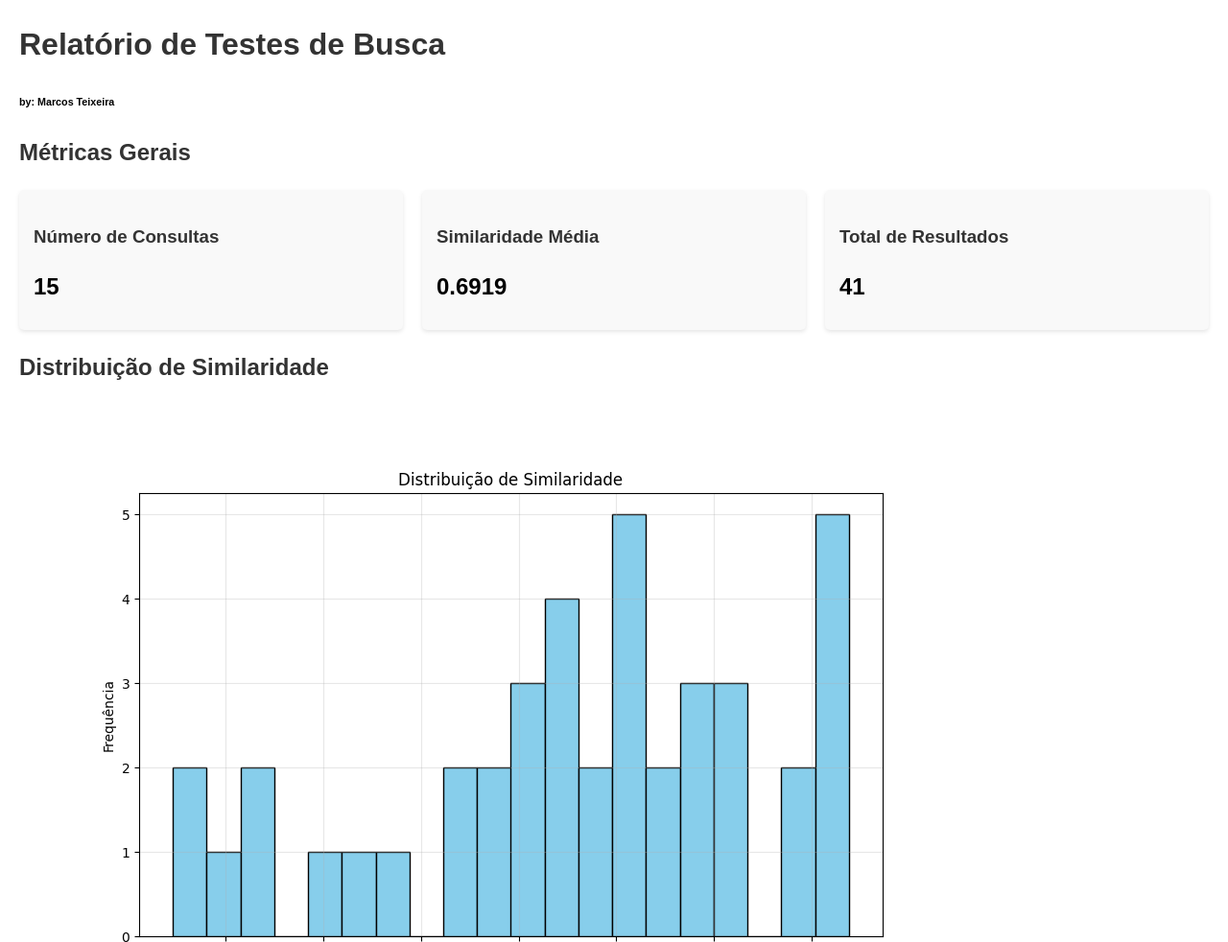
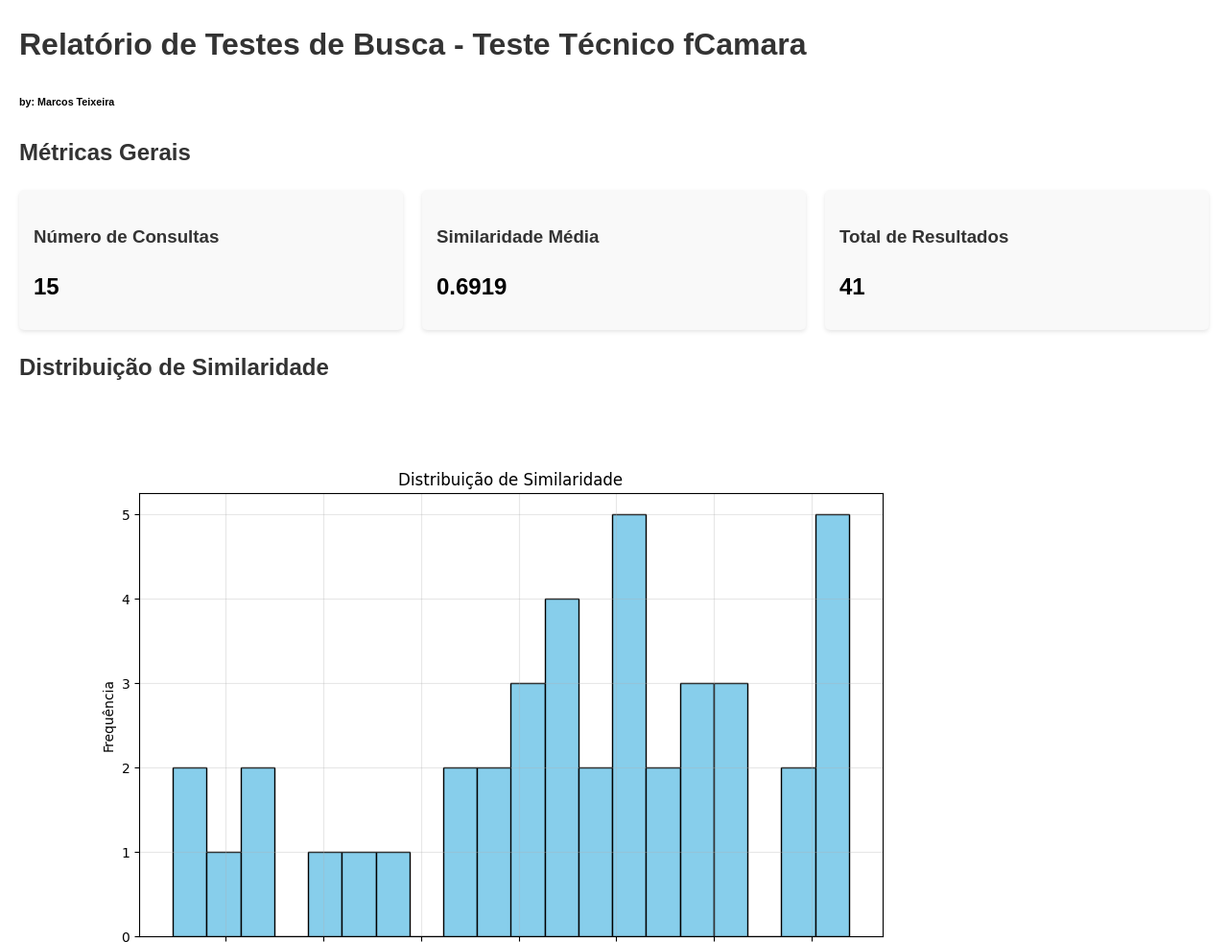
Before and after one commit to marcos-fcamara/teste-tecnico-fcamara-ia, a plain HTML site: page site/index.html in a window 1280 px wide. Shown: the top 982 px of the page at 96% size. Drawn offline with Linux system fonts and the light colour scheme.

Commit message:
Feat: Adjusment

```diff
--- a/site/index.html
+++ b/site/index.html
@@ -3,7 +3,7 @@
     <html>
     <head>
         <meta charset="UTF-8">
-        <title>Relatório de Testes de Busca - Teste Técnico fCamara</title>
+        <title>Relatório de Testes de Busca</title>
         <style>
             body { font-family: Arial, sans-serif; margin: 20px; line-height: 1.6; }
             table { border-collapse: collapse; width: 100%; margin-bottom: 20px; }
@@ -20,7 +20,7 @@
         </style>
     </head>
     <body>
-        <h1>Relatório de Testes de Busca</h1>
+        <h1>Relatório de Testes de Busca - Teste Técnico fCamara</h1>
         <h6>by: Marcos Teixeira</h6>
         <h2>Métricas Gerais</h2>
         <div class="metrics">
```
Also changed, not shown: 1 other file.
